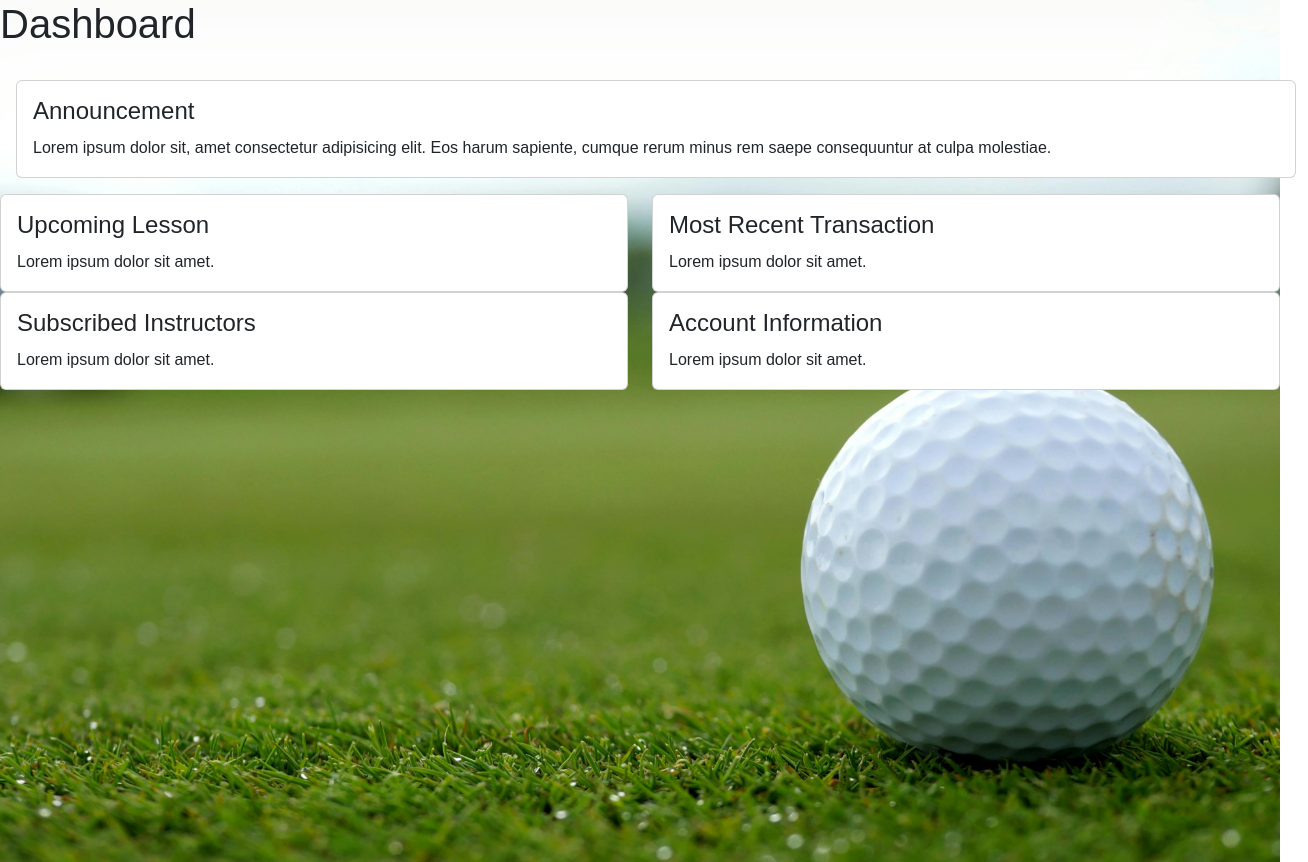
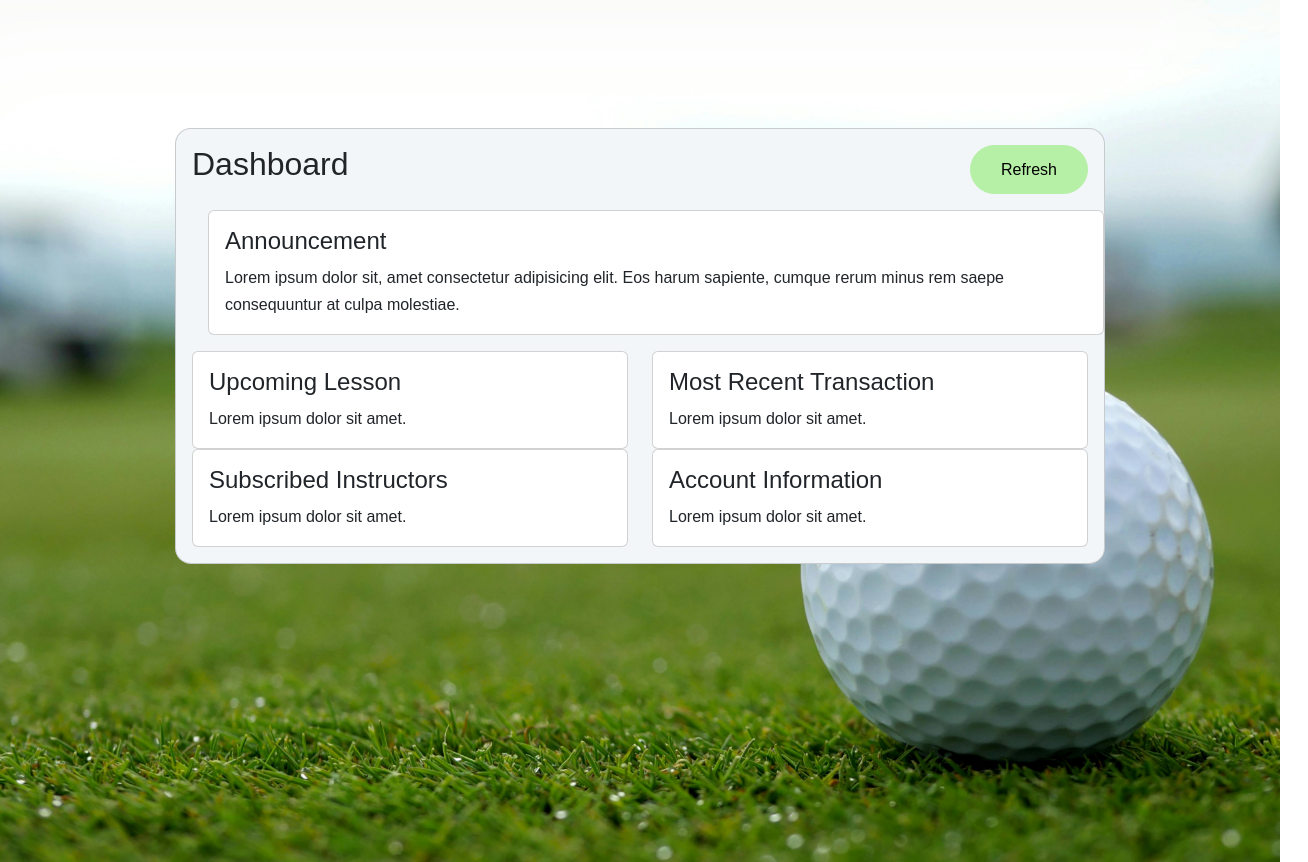
Before and after one commit to kuanhc96/freelance-login-frontend, a Vue app: page /dashboard in a window 1280 px wide. Shown: the top 862 px of the page, 1308 px wide, since content can reach past the window. Built offline with nearby package versions, Linux system fonts and the light colour scheme.

Commit message:
add baseCard to dashboard

```diff
--- a/src/pages/Dash-Board.vue
+++ b/src/pages/Dash-Board.vue
@@ -1,6 +1,6 @@
 <template>
    <section>
-      <h1>Dashboard</h1>
+      <base-card card-title="Dashboard">
          <div class="row">
             <div class="m-3">
                <div class="card ">
@@ -45,6 +45,16 @@
                </div>
             </div>
          </div>
-
+      </base-card>
    </section>
 </template>
+
+<script>
+import BaseCard from '../components/ui/BaseCard.vue';
+export default {
+    components: {
+        BaseCard
+    },
+
+}
+</script>
```
Lines whose indentation alone changed are shown as unchanged.
